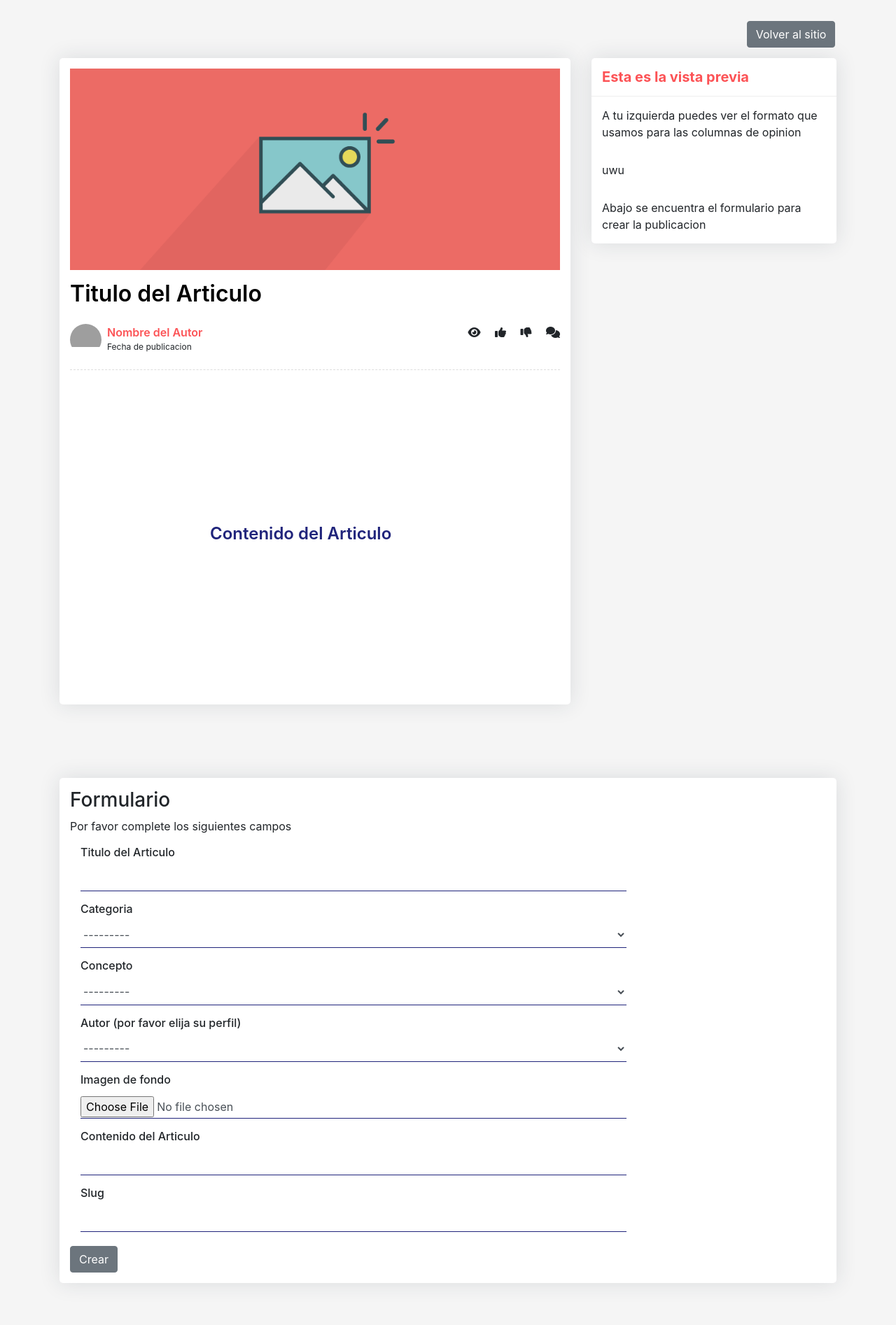
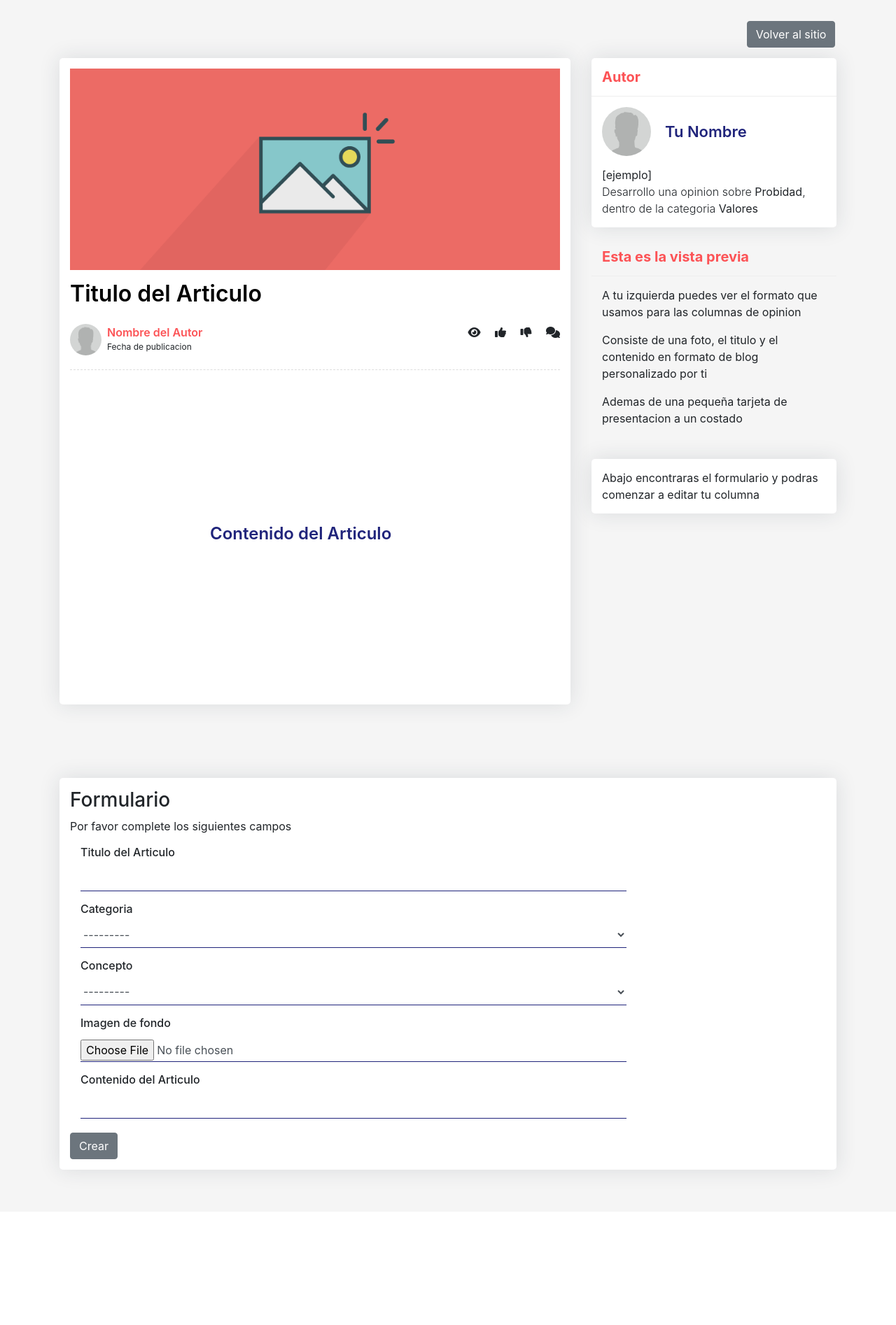
Before and after one commit to ChronaNavarrete/PROYECTO1, a Django app: page /create/ in a window 1280 px wide. Shown: the whole page at 70% size. After the commit the page ends 1692 px from the top, so only its background shows below. Run offline with Django 3.2, Linux system fonts and the light colour scheme; data comes from the database, SQL or seed files in the repository; both versions use the stored data as it was before the commit; some libraries are stand-ins or nearby versions; grey boxes are pictures that could not be loaded.

Commit message:
estetica calendario, formulario articulos

```diff
--- a/respaldo/src/cabildos/forms.py
+++ b/respaldo/src/cabildos/forms.py
@@ -12,7 +12,7 @@
             'categoria': forms.Select(attrs={'class':'form-control'}),
             'concepto': forms.Select(attrs={'class':'form-control'}),
             'nombre': forms.TextInput(attrs={'class':'form-control'}),
-            'fecha': forms.DateInput(attrs={'class':'form-control'}),
+            #'fecha': forms.DateInput(attrs={'class':'form-control'}),
             'link': forms.TextInput(attrs={'class':'form-control'}),
         }
 
@@ -24,6 +24,6 @@
         widgets = {
             'nombre': forms.TextInput(attrs={'class':'form-control'}),
             'fecha': DateInput(attrs={'type': 'datetime-local', 'class':'form-control'}, format='%Y-%m-%d'),
-            'hora': forms.TextInput(attrs={'class':'form-control'}),
+            #'hora': forms.TextInput(attrs={'class':'form-control'}),
             'link': forms.TextInput(attrs={'class':'form-control'}),
         }
--- a/respaldo/src/cabildos/models.py
+++ b/respaldo/src/cabildos/models.py
@@ -260,7 +260,6 @@
 class Cabildo_Online(models.Model):
     nombre = models.CharField(max_length=200)
     fecha = models.DateTimeField(auto_now_add=False)
-    hora = models.CharField(max_length=5)
     link = models.CharField(max_length=200)
 
     def __str__(self):
--- a/respaldo/src/posts/forms.py
+++ b/respaldo/src/posts/forms.py
@@ -6,15 +6,15 @@
 class PostForm(forms.ModelForm):
     class Meta:
         model = Post
-        fields = ['title','author','categoria','concepto','content','thumbnail','slug']   #('__all__')
+        #fields = ['title', 'categoria','concepto','content','thumbnail','slug']
+        fields = ['title', 'categoria','concepto','content','thumbnail']
         widgets = {
             'title': forms.TextInput(attrs={'class':'form-control'}),
-            'author': forms.Select(attrs={'class':'form-control'}),
             'categoria': forms.Select(attrs={'class':'form-control'}),
             'concepto': forms.Select(attrs={'class':'form-control'}),
             'content': forms.TextInput(attrs={'class':'form-control'}),
             'thumbnail': forms.FileInput(attrs={'class':'form-control'}),
-            'slug': forms.TextInput(attrs={'class':'form-control'}),
+            #'slug': forms.TextInput(attrs={'class':'form-control'}),
         }
 
 class CommentForm(forms.ModelForm):
--- a/respaldo/src/posts/models.py
+++ b/respaldo/src/posts/models.py
@@ -54,7 +54,7 @@
 V_10 = "Dignidad"
 V_11 = "Diversidad"
 V_12 = "Emprendimiento libre"
-V_13 = "Equidad de gÃ©nero"
+V_13 = "Equidad de genero"
 V_14 = "Estado de derecho"
 V_15 = "Estado garante"
 V_16 = "Estado laico"
--- a/respaldo/src/posts/views.py
+++ b/respaldo/src/posts/views.py
@@ -132,7 +132,9 @@
         form = self.form_class(request.POST, request.FILES)
         if request.method == "POST":
             if form.is_valid():
-                form.save()
+                instance = form.save(commit=False)
+                instance.author = request.user
+                instance.save()
                 # <process form cleaned data>
 
             #print(form)
--- a/respaldo/src/static/css/estilos.css
+++ b/respaldo/src/static/css/estilos.css
@@ -126,7 +126,7 @@
 /* Calendario */
 
 .contenedor-titulo-calendario{
-    height: 200px;
+    height: 210px;
     background-color: #333;
     overflow-x: hidden;
     padding-top: 20px;
@@ -500,6 +500,8 @@
  }
  .blog-aside .widget-body {
    padding: 15px;
+   overflow: auto;
+   max-height: 100vh;
  }
  .blog-aside .widget-title {
    padding: 15px;
--- a/respaldo/src/templates/agregar_al_calendario.html
+++ b/respaldo/src/templates/agregar_al_calendario.html
@@ -31,8 +31,8 @@
             <a class="active" style="color:#FFFFFF">Bienvenid@ <b>{{request.user.username}}</b></a>
             <a href="index">Inicio</a>
             <!-- <a href="temas">Temas Constitucionales</a> -->
-            <a href="calendario">Calendario</a>
-            <a href="{% url 'list' %}">Cabildos y Blog</a>
+            <a href="calendario">Cabildos Online</a>
+            <a href="{% url 'list' %}">Columnas de opinion y Blog</a>
              <!-- <a href="cabildo">Cabildos</a> -->
             <div class="topnav-right">
                 <a href="perfil">Tu perfil</a>
--- a/respaldo/src/templates/posts/post_form.html
+++ b/respaldo/src/templates/posts/post_form.html
@@ -83,29 +83,48 @@
 
 
                 </div>
+
                 <div class="col-lg-4 m-15px-tb blog-aside">
                     <!-- Author -->
                     <div class="widget widget-author">
+                        <div class="widget-title">
+                            <h3>Autor</h3>
+                        </div>
+                        <div class="widget-body">
+                            <div class="media align-items-center">
+                                <div class="avatar">
+                                    <img src="{% static 'img/img-perfil-ejemplo.jpg' %}" title="" alt="foto-perfil-usuario">
+                                </div>
+                                <div class="media-body">
+                                    <h6>Tu Nombre</h6>
+                                </div>
+                            </div>
+                            <p>[ejemplo]</p>
+                            <p class="lead">
+                                Desarrollo una opinion sobre <strong>Probidad</strong>, dentro de la categoria <strong>Valores</strong>
+                            </p>
+                        </div>
+                    </div>
+
+                    <!-- End Author -->
+
                     <div class="widget-title">
                         <h3>Esta es la vista previa</h3>
                     </div>
                     <div class="widget-body">
                         <p>A tu izquierda puedes ver el formato que usamos para las columnas de opinion</p>
+                        <p>Consiste de una foto, el titulo y el contenido en formato de blog personalizado por ti</p>
+                        <p>Ademas de una pequeña tarjeta de presentacion a un costado</p>
                     </div>
 
+                    <div class="widget widget-author">
                         <div class="widget-body">
-                            <p>uwu</p>
+                            <p>Abajo encontraras el formulario y podras comenzar a editar tu columna</p>
                         </div>
 
-                        <div class="widget-body">
-                            <p>Abajo se encuentra el formulario para crear la publicacion</p>
                     </div>
 
-
                             </div>
-                    <!-- End Author -->
-                            </div>
-
                         </div>
                     </div>
                 </div>
@@ -138,11 +157,6 @@
                             </div>
 
                             <div class="form-group">
-                                <h6>Autor (por favor elija su perfil)</h6>
-                                {{ post_form.author }}
-                            </div>
-
-                            <div class="form-group">
                                 <h6>Imagen de fondo</h6>
                                 {{ post_form.thumbnail }}
                             </div>
@@ -150,11 +164,6 @@
                             <div class="form-group">
                                 <h6>Contenido del Articulo</h6>
                                 {{ post_form.content }}
-                            </div>
-
-                            <div class="form-group">
-                                <h6>Slug</h6>
-                                {{ post_form.slug }}
                             </div>
                         </div>
 
```
Also changed, not shown: respaldo/src/templates/calendario.html (+23 -12 lines), respaldo/src/templates/posts/post_detail.html (+21 -0 lines), respaldo/src/cabildos/migrations/0016_auto_20210112_1331.py (added), respaldo/src/cabildos/migrations/0017_remove_cabildo_online_hora.py (added), respaldo/src/db.sqlite3, respaldo/src/media_root/img-ejemplo.png (added), respaldo/src/media_root/img-ejemplo_BljeDxq.png (added), respaldo/src/media_root/img-ejemplo_c0R9T0M.png (added), respaldo/src/media_root/janitor_Fwbb0Jv.png (added), respaldo/src/static/img/img-perfil-ejemplo.jpg (added). Lines whose indentation alone changed are shown as unchanged.
